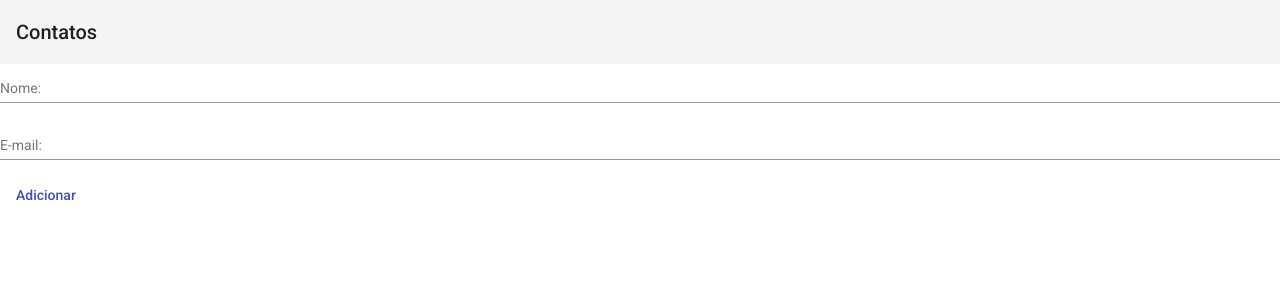
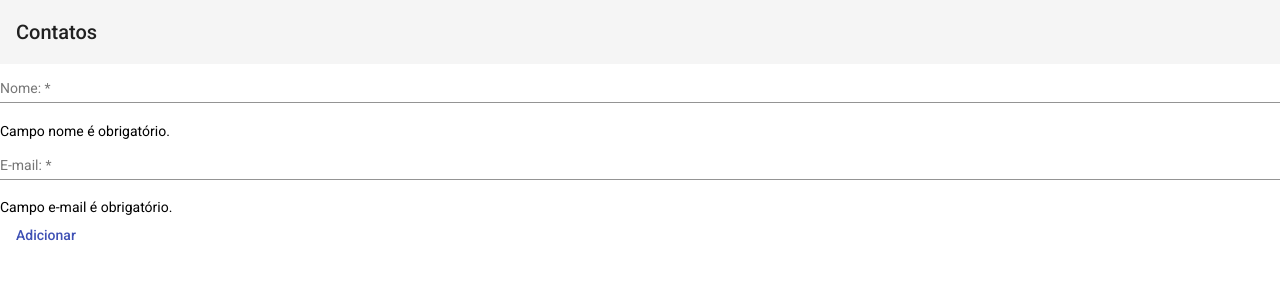
Before and after one commit to thi-rodrigues/API-Agenda-STS-Angular11-MySQL, an Angular app in the folder front-end/agenda-app/: page / in a window 1280 px wide. Shown: the top 300 px of the page. Built offline with nearby package versions, Linux system fonts and the light colour scheme.

Commit message:
Trabalhando com Reactive Forms + Validações no formulário

```diff
--- a/front-end/agenda-app/package.json
+++ b/front-end/agenda-app/package.json
@@ -18,7 +18,7 @@
     "@angular/core": "~11.0.9",
     "@angular/forms": "~11.0.9",
     "@angular/material": "^11.2.1",
-    "@angular/platform-browser": "~11.0.9",
+    "@angular/platform-browser": "^11.0.9",
     "@angular/platform-browser-dynamic": "~11.0.9",
     "@angular/router": "~11.0.9",
     "rxjs": "~6.6.0",
--- a/front-end/agenda-app/src/app/contato/contato.component.html
+++ b/front-end/agenda-app/src/app/contato/contato.component.html
@@ -1,14 +1,27 @@
 <mat-toolbar>Contatos</mat-toolbar>
-<form>
+<form [formGroup]="formulario" (ngSubmit)="submit()">
     <mat-form-field class="full-width">
         <mat-label>Nome: </mat-label>
-        <input matInput placeholder="Digite seu nome" />
+        <input formControlName="nome" matInput placeholder="Digite seu nome" />
     </mat-form-field>
+    <div *ngIf="formulario.controls.nome.errors">
+        <div *ngIf="formulario.controls.nome.errors.required">
+            Campo nome é obrigatório.
+        </div>
+    </div>
 
     <mat-form-field class="full-width">
         <mat-label>E-mail: </mat-label>
-        <input matInput placeholder="Digite seu e-mail" />
+        <input formControlName="email" matInput placeholder="Digite seu email" />
     </mat-form-field>
+    <div *ngIf="formulario.controls.email.errors">
+        <div *ngIf="formulario.controls.email.errors.required">
+            Campo e-mail é obrigatório.
+        </div>
+        <div *ngIf="formulario.controls.email.errors.email">
+            E-mail está inválido.
+        </div>
+    </div>
 
     <button mat-button color="primary">Adicionar</button>
 
--- a/front-end/agenda-app/src/app/contato/contato.component.ts
+++ b/front-end/agenda-app/src/app/contato/contato.component.ts
@@ -21,12 +21,18 @@ export class ContatoComponent implements OnInit {
   ngOnInit(): void {
     this.formulario = this.formBuilder.group({
       nome: ['', Validators.required],
-      email: ['', Validators.email]
+      email: ['', [Validators.required, Validators.email]]
     })
   }
 
   submit(){
-    console.log(this.formulario.value)
+    const erroNomeRequired = this.formulario.controls.nome.errors
+    const erroEmailInvalid = this.formulario.controls.email.errors
+
+
+    console.log('erroNomeRequired', erroNomeRequired);
+    console.log('erroEmailInvalid', erroEmailInvalid);
+
     //const c: Contato = new Contato();
    // c.nome = 'brenda'
    // c.email = 'brenda@gmail.com'
```
